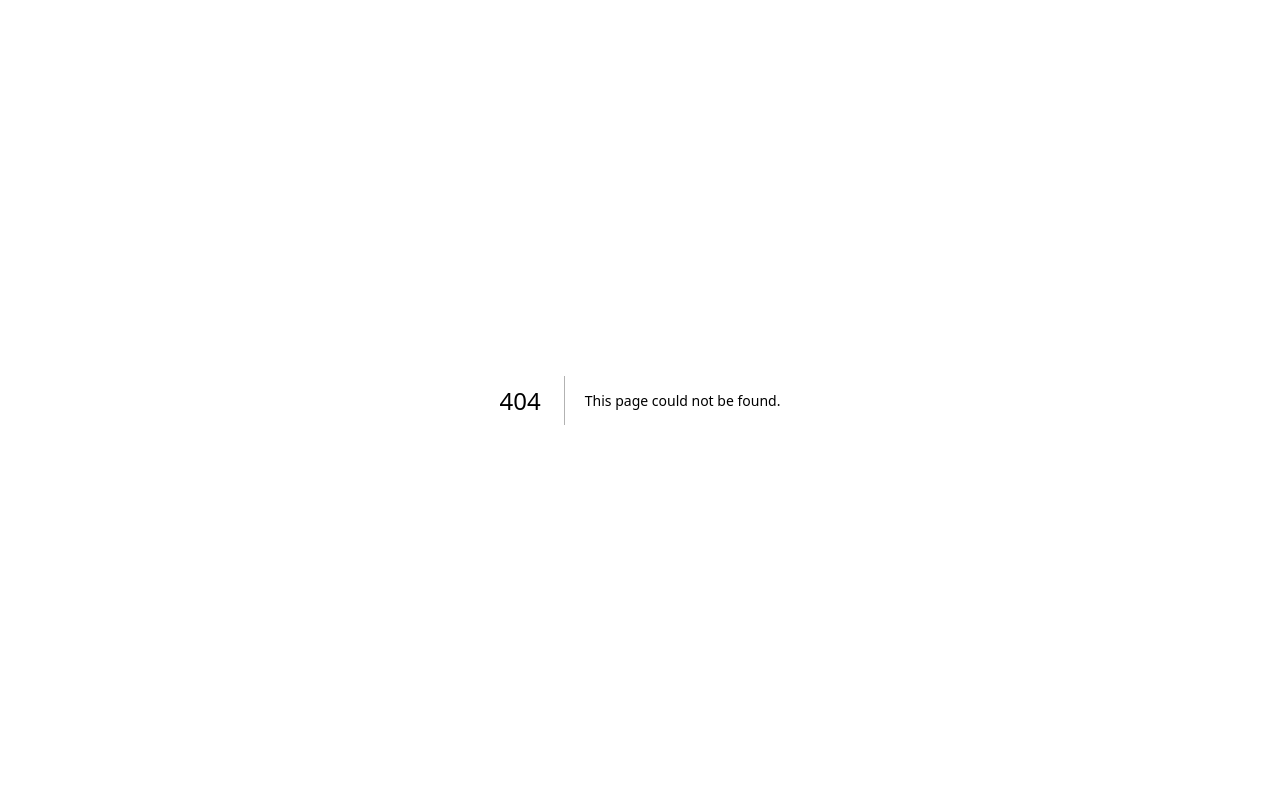
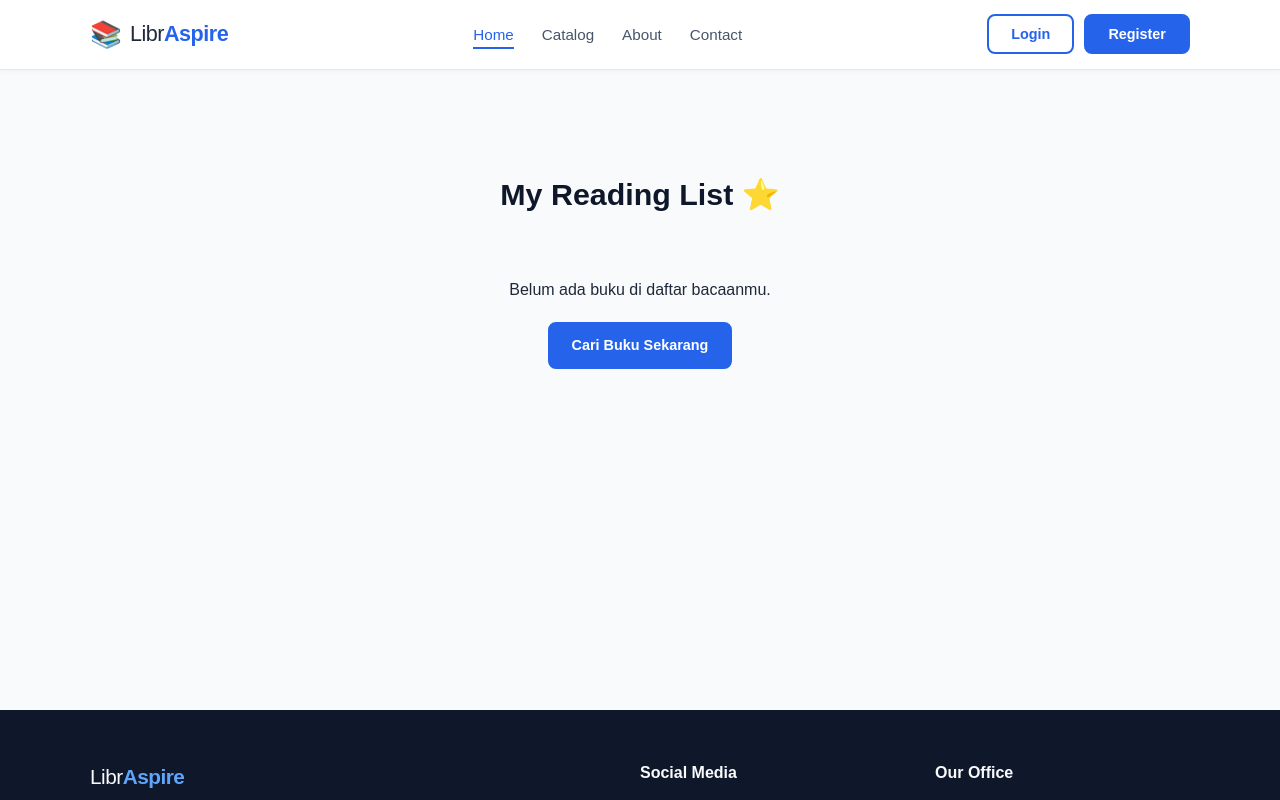
Before and after one commit to fahmyyfa/Aspire-2026, a Next.js app: page /reading-list in a window 1280 px wide. Before the commit this address had no page. Shown: the top 800 px of the page. Built offline with nearby package versions, Linux system fonts and the light colour scheme.

Commit message:
Create page.tsx

```diff
--- /dev/null
+++ b/app/reading-list/page.tsx
@@ -0,0 +1,47 @@
+"use client";
+import { useState, useEffect } from "react";
+import Navbar from "../../components/Navbar";
+import Footer from "../../components/Footer";
+import BookCard from "../../components/BookCard";
+import { books } from "../../src/data/books";
+
+export default function ReadingList() {
+  const [savedBooks, setSavedBooks] = useState<any[]>([]);
+
+  const loadSavedBooks = () => {
+    const savedIds = JSON.parse(localStorage.getItem("readingList") || "[]");
+    const filtered = books.filter((book) => savedIds.includes(book.id));
+    setSavedBooks(filtered);
+  };
+
+  useEffect(() => {
+    loadSavedBooks();
+    // Listen ke event kustom jika ada perubahan dari komponen lain
+    window.addEventListener("storageUpdate", loadSavedBooks);
+    return () => window.removeEventListener("storageUpdate", loadSavedBooks);
+  }, []);
+
+  return (
+    <>
+      <Navbar />
+      <main className="container" style={{ paddingTop: "100px", minHeight: "80vh" }}>
+        <h1 className="section-title">My Reading List ⭐</h1>
+        {savedBooks.length > 0 ? (
+          <div className="books-grid">
+            {savedBooks.map((book) => (
+              <BookCard key={book.id} {...book} />
+            ))}
+          </div>
+        ) : (
+          <div style={{ textAlign: "center", padding: "50px" }}>
+            <p>Belum ada buku di daftar bacaanmu.</p>
+            <a href="/" className="btn btn-primary" style={{ marginTop: "20px", display: "inline-block" }}>
+              Cari Buku Sekarang
+            </a>
+          </div>
+        )}
+      </main>
+      <Footer />
+    </>
+  );
+}
```
